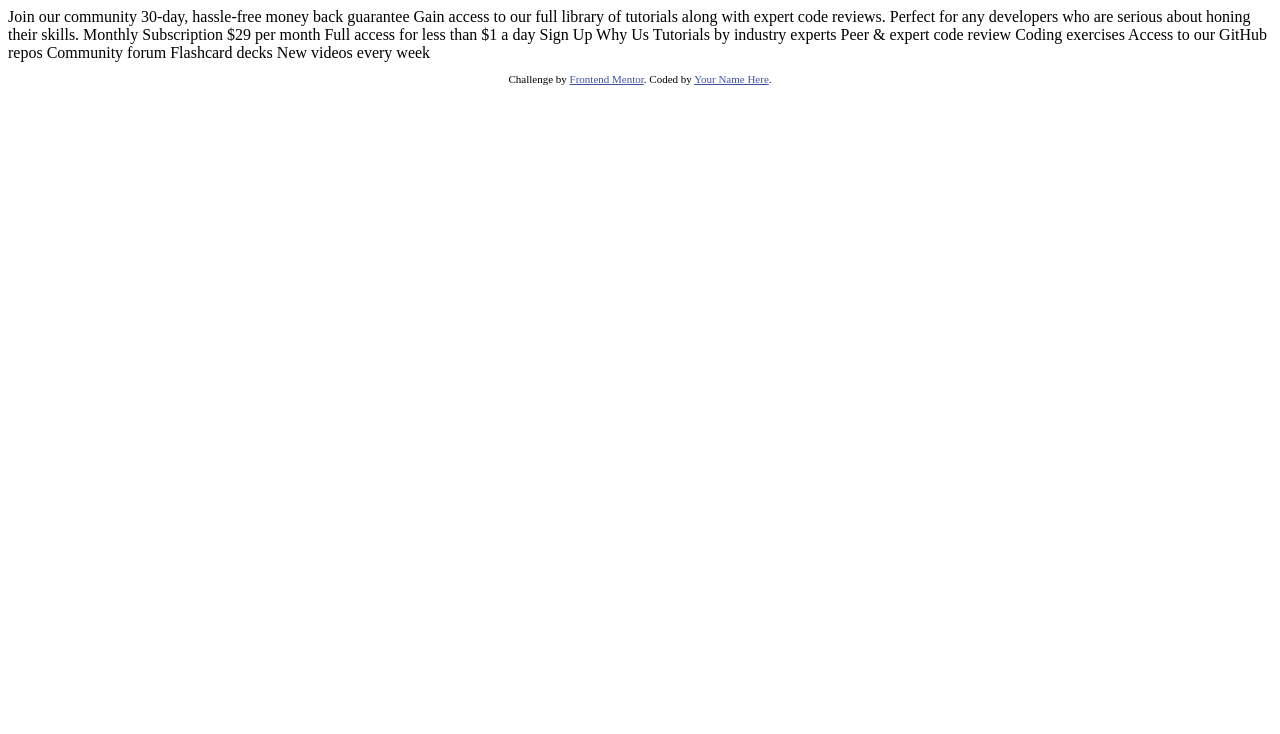
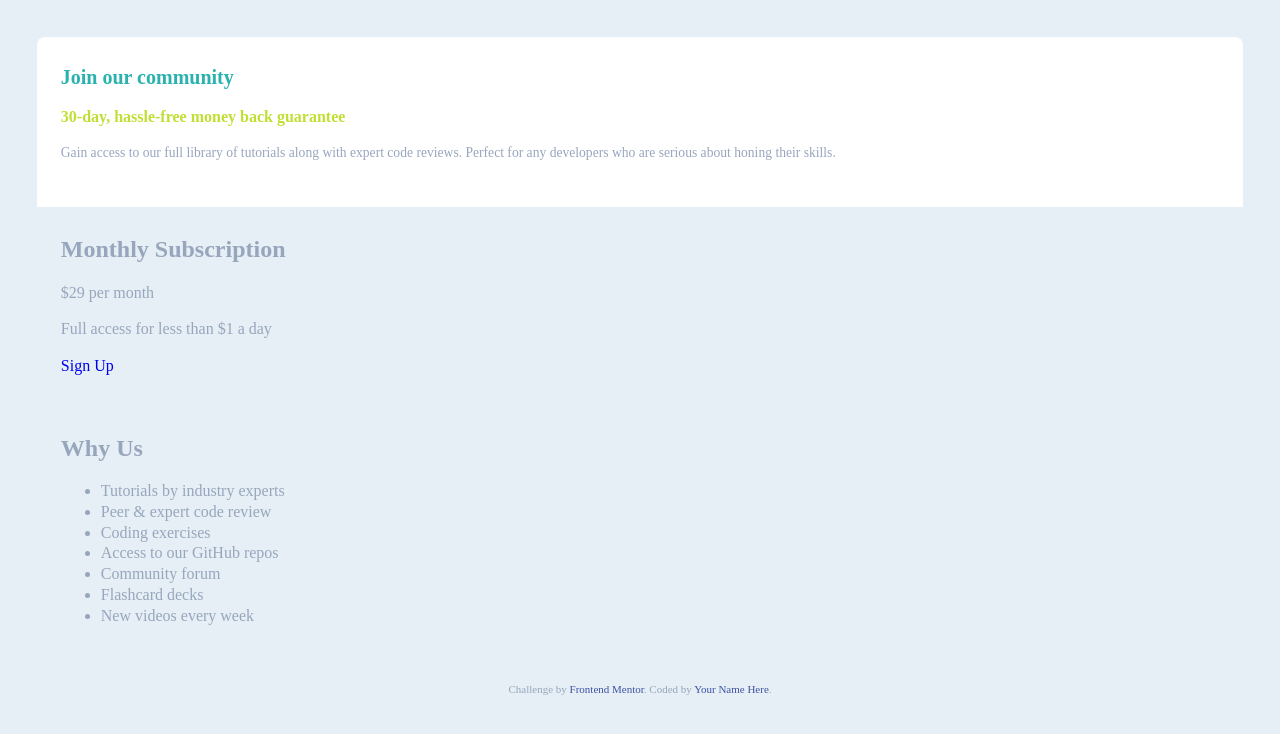
Before and after one commit to zezking/Fronend_challenge_Single_Price_Component, a plain HTML site: page index.html in a window 1280 px wide. Drawn offline with Linux system fonts and the light colour scheme.

Commit message:
community part done

```diff
--- a/index.html
+++ b/index.html
@@ -1,49 +1,74 @@
 <!DOCTYPE html>
 <html lang="en">
   <head>
-  <meta charset="UTF-8">
-  <meta name="viewport" content="width=device-width, initial-scale=1.0"> <!-- displays site properly based on user's device -->
+    <meta charset="UTF-8" />
+    <meta name="viewport" content="width=device-width, initial-scale=1.0" />
+    <!-- displays site properly based on user's device -->
 
-  <link rel="icon" type="image/png" sizes="32x32" href="./images/favicon-32x32.png">
-
+    <link
+      rel="icon"
+      type="image/png"
+      sizes="32x32"
+      href="./images/favicon-32x32.png"
+    />
+    <link rel="preconnect" href="https://fonts.gstatic.com" />
+    <link
+      href="https://fonts.googleapis.com/css2?family=Karla:wght@400;700&display=swap"
+      rel="stylesheet"
+    />
+    <link rel="stylesheet" href="style.css" />
     <title>Frontend Mentor | Single Price Grid Component</title>
 
     <!-- Feel free to remove these styles or customise in your own stylesheet 👍 -->
     <style>
-    .attribution { font-size: 11px; text-align: center; }
-    .attribution a { color: hsl(228, 45%, 44%); }
+      .attribution {
+        font-size: 11px;
+        text-align: center;
+      }
+      .attribution a {
+        color: hsl(228, 45%, 44%);
+      }
     </style>
   </head>
   <body>
-  Join our community
-
-  30-day, hassle-free money back guarantee
-
-  Gain access to our full library of tutorials along with expert code reviews.
-  Perfect for any developers who are serious about honing their skills.
-
-  Monthly Subscription
-
-  &dollar;29 per month
-
-  Full access for less than &dollar;1 a day
-
-  Sign Up
-
-  Why Us
-
-  Tutorials by industry experts
-  Peer &amp; expert code review
-  Coding exercises
-  Access to our GitHub repos
-  Community forum
-  Flashcard decks
-  New videos every week
+    <section class="price">
+      <div class="community">
+        <h2>Join our community</h2>
+        <h3>30-day, hassle-free money back guarantee</h3>
+        <p>
+          Gain access to our full library of tutorials along with expert code
+          reviews. Perfect for any developers who are serious about honing their
+          skills.
+        </p>
+      </div>
+      <div class="subscription">
+        <h2>Monthly Subscription</h2>
+        <div class="subscription__price">
+          <span>&dollar;29 </span> per month
+        </div>
+        <p>Full access for less than &dollar;1 a day</p>
+        <a href="#"> Sign Up </a>
+      </div>
+      <div class="why">
+        <h2>Why Us</h2>
+        <ul>
+          <li>Tutorials by industry experts</li>
+          <li>Peer &amp; expert code review</li>
+          <li>Coding exercises</li>
+          <li>Access to our GitHub repos</li>
+          <li>Community forum</li>
+          <li>Flashcard decks</li>
+          <li>New videos every week</li>
+        </ul>
+      </div>
+    </section>
 
     <footer>
       <p class="attribution">
-      Challenge by <a href="https://www.frontendmentor.io?ref=challenge" target="_blank">Frontend Mentor</a>.
-      Coded by <a href="#">Your Name Here</a>.
+        Challenge by
+        <a href="https://www.frontendmentor.io?ref=challenge" target="_blank"
+          >Frontend Mentor</a
+        >. Coded by <a href="#">Your Name Here</a>.
       </p>
     </footer>
   </body>
--- /dev/null
+++ b/style.css
@@ -0,0 +1,69 @@
+html {
+  box-sizing: border-box;
+  font-size: 100%;
+}
+
+*,
+*::before,
+*::after {
+  box-sizing: inherit;
+}
+
+body {
+  line-height: 1.3;
+  color: var(--grayblue);
+  background-color: var(--Ltgrey);
+  padding: 1.75rem;
+  padding: var(--paddingX);
+}
+
+:root {
+  --white: hsl(0, 0%, 100%);
+  --Cyan: hsl(179, 62%, 43%);
+  --LtCyan: hsl(179, 62%, 46%);
+  --yellow: hsl(71, 73%, 54%);
+  --Ltgrey: hsl(204, 43%, 93%);
+  --grayblue: hsl(218, 22%, 67%);
+  --paddingY: 1.5rem;
+  --paddingX: 1.8rem;
+}
+a {
+  text-decoration: none;
+}
+h1,
+h2,
+h3 {
+  margin-top: 0;
+  line-height: 1.1;
+}
+h2 {
+  margin-bottom: 1.25rem;
+}
+.price {
+  border-radius: 0.5rem;
+  overflow: hidden;
+  @media only screen and (min-width: 62.5rem) {
+    display: grid;
+  }
+}
+.price > * {
+  padding: var(--paddingX) var(--paddingY);
+}
+.community {
+  background-color: var(--white);
+}
+
+.community h2 {
+  color: var(--Cyan);
+  font-weight: bold;
+  font-size: 1.25rem;
+}
+.community h3 {
+  color: var(--yellow);
+  font-weight: bold;
+  font-size: 1rem;
+}
+.community p {
+  line-height: 1.75;
+  font-size: 0.85rem;
+}
```
Lines whose indentation alone changed are shown as unchanged.
